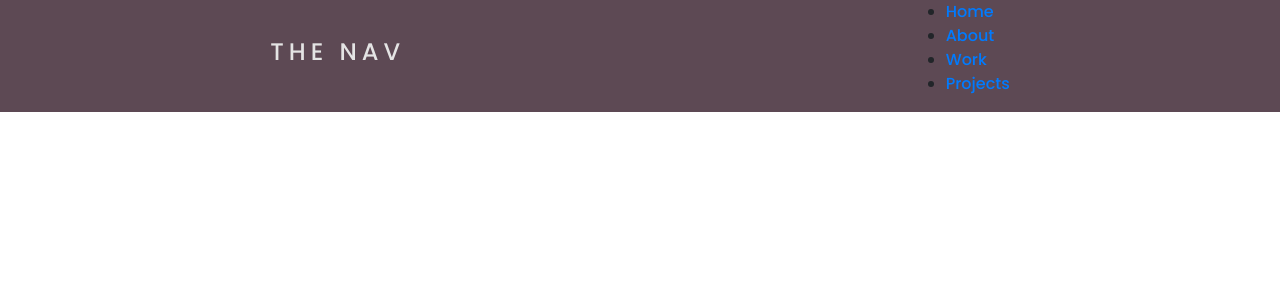
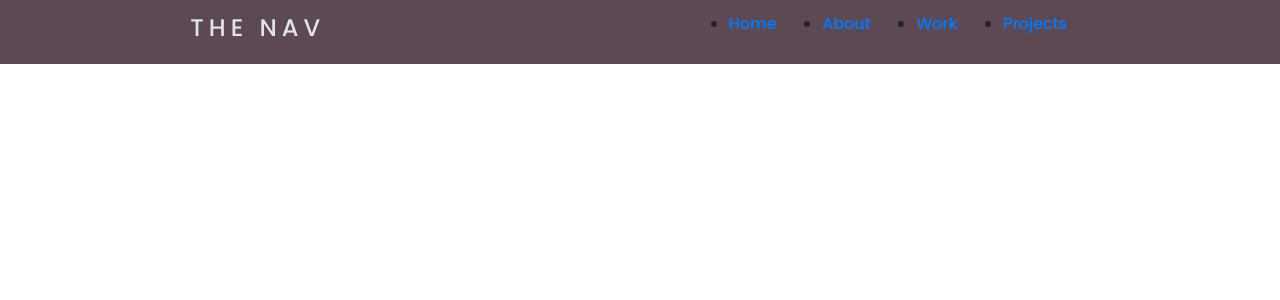
Before and after one commit to cusco1982/wjbestmock, a React (Create React App) app in the folder client/: page / in a window 1280 px wide. Shown: the top 300 px of the page. Built offline with nearby package versions, Linux system fonts and the light colour scheme.

Commit message:
nav class

```diff
--- a/client/src/components/Nav/style.css
+++ b/client/src/components/Nav/style.css
@@ -19,3 +19,8 @@ nav{
     letter-spacing: 5px;
     font-size:20px;
 }
+.nav-links{
+    display: flex;
+    justify-content: space-around;
+    width: 30%;
+}
```
